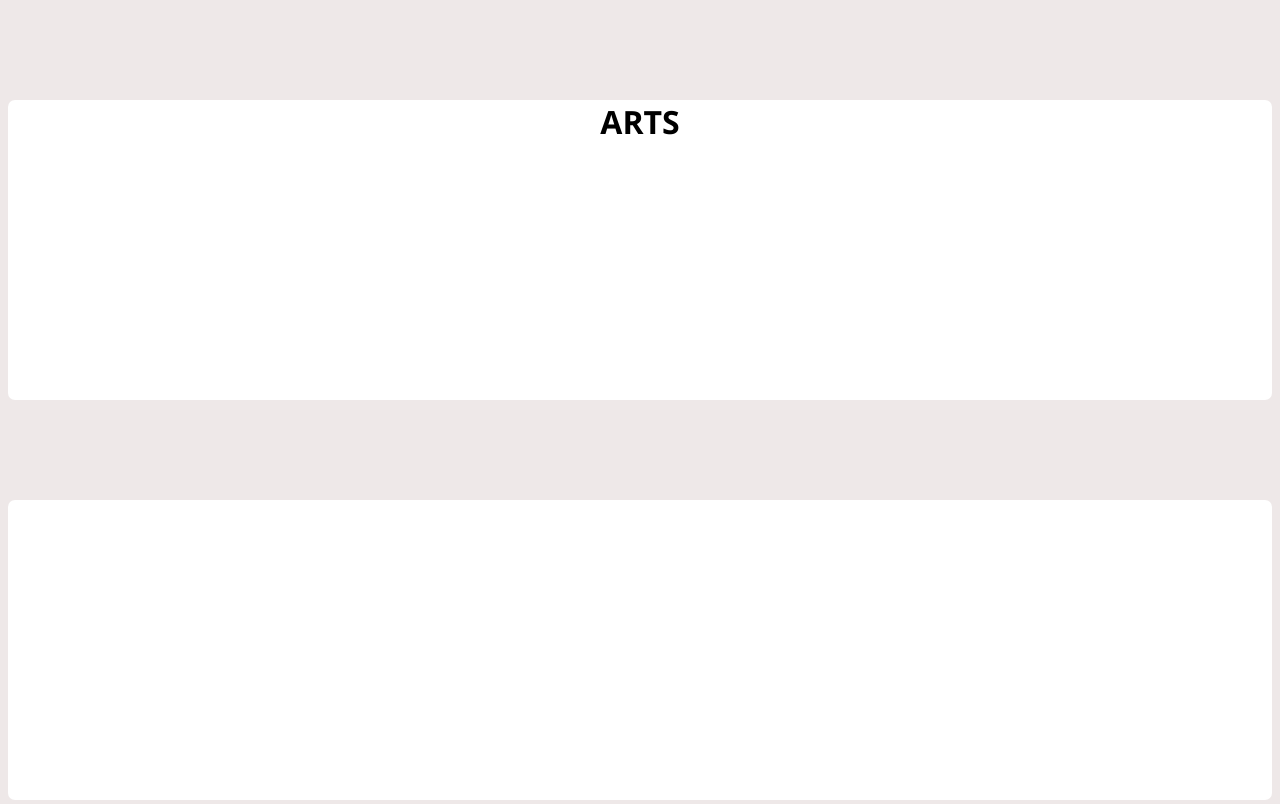
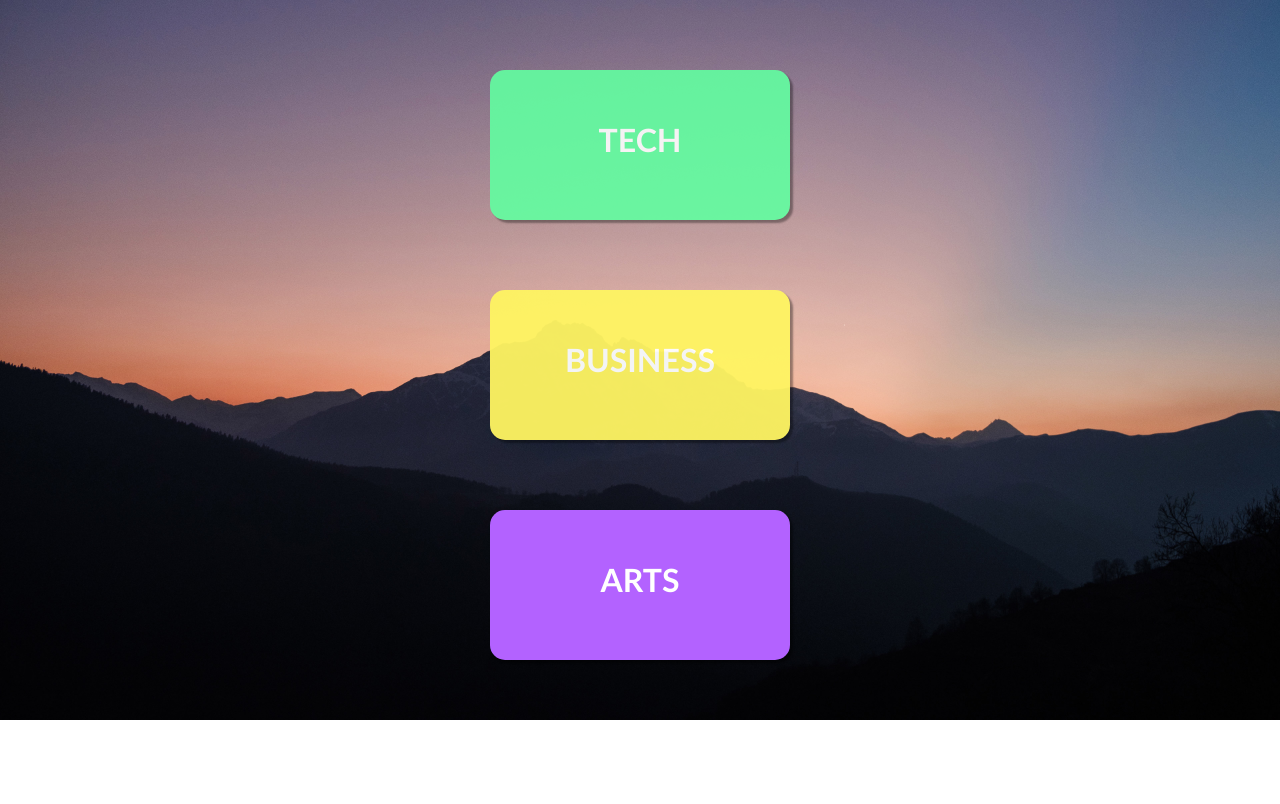
Before and after one commit to UTKARSHVERMA70/OpenAcademy, a plain HTML site: page index.html in a window 1280 px wide. Shown: the top 804 px of the page. Drawn offline with Linux system fonts and the light colour scheme.

Commit message:
Added new index and css file with update

```diff
--- a/index.html
+++ b/index.html
@@ -4,32 +4,17 @@
     <meta charset="UTF-8">
     <meta http-equiv="X-UA-Compatible" content="IE=edge">
     <meta name="viewport" content="width=device-width, initial-scale=1.0">
-    <title>Document</title>
-<link rel="stylesheet" href="style.css"></head>
+    <title>bITS SERVERS</title>
+    <link rel="stylesheet" href="style.css">
+</head>
 <body>
-
-
-
-    <h1 align=center class="box1"> <p class="tit"> ARTS </p> </h1>
-    <h1 class="box1"></h1>
-    <h1 class="box1"></h1>
-    <h1 class="box1"></h1>
-    <h1 class="box1"></h1>
-    <h1 class="box1"></h1>
-    <h1 class="box1"></h1>
-    <h1 class="box1"></h1>
-    <h1 class="box1"></h1>
-    <h1 class="box1"></h1>
-    <h1 class="box1"></h1>
-    <h1 class="box1"></h1>
-    <h1 class="box1"></h1>
-    <h1 class="box1"></h1>
-
-
-
-
-
-
-
+    <center>
+<a>
+<!-- Three Green Yellow AND Purple Boxes -->
+        <h1 id="options1" class="box1"> TECH</h1>
+        <h1 id="options2" class="box2"> BUSINESS</h1>
+        <h1 id="options" class="box3"> ARTS</h1>
+    </a>
+    </center>
 </body>
 </html>
--- a/style.css
+++ b/style.css
@@ -1,11 +1,67 @@
 body{
-    background-color: rgb(238, 232, 232);
- font-family: 'Segoe UI', Tahoma, Geneva, Verdana, sans-serif;
+    background-image: url(Wallpaper.jpg);
+    background-size: cover;
+    background-repeat: no-repeat;
+    background-color: rgba(0, 0, 0, 0);
+    font-family: 'Gill Sans', 'Gill Sans MT', Calibri, 'Trebuchet MS', sans-serif;
+    user-select: none;
+
 }
 
 .box1{
-    background-color: white;
-    height: 300px;
-    border-radius: 7px;
-    margin-top: 100px;
+
+    background-color: rgb(98, 255, 161);
+    height: 100px;
+    width: 300px;
+    border-radius: 15px;
+    text-align: center;
+    padding-top: 50px;
+    color: white;
+    box-shadow: 3PX 3PX 2PX rgba(0, 0, 0, 0.394);
+    margin-top: 70px
+
 }
+.box2{
+    background-color: rgb(255, 245, 98);
+    height: 100px;
+    width: 300px;
+    border-radius: 15px;
+    text-align: center;
+    padding-top: 50px;
+    color: white;
+    box-shadow: 3PX 3PX 2PX rgba(0, 0, 0, 0.394);
+    margin-top: 70px
+
+
+
+}
+
+.box3{
+    background-color: rgb(179, 98, 255);
+    height: 100px;
+    width: 300px;
+    border-radius: 15px;
+    text-align: center;
+    padding-top: 50px;
+    color: white;
+    box-shadow: 3PX 3PX 2PX rgba(0, 0, 0, 0.394);
+    margin-top: 70px
+
+
+}
+
+
+#options:hover{
+cursor: pointer;
+font-size: 35px;
+
+}
+
+
+
+#options1{
+    opacity: 0.9;
+}
+#options2{
+    opacity: 0.95;
+}
```
Also changed, not shown: Wallpaper.jpg (added).
